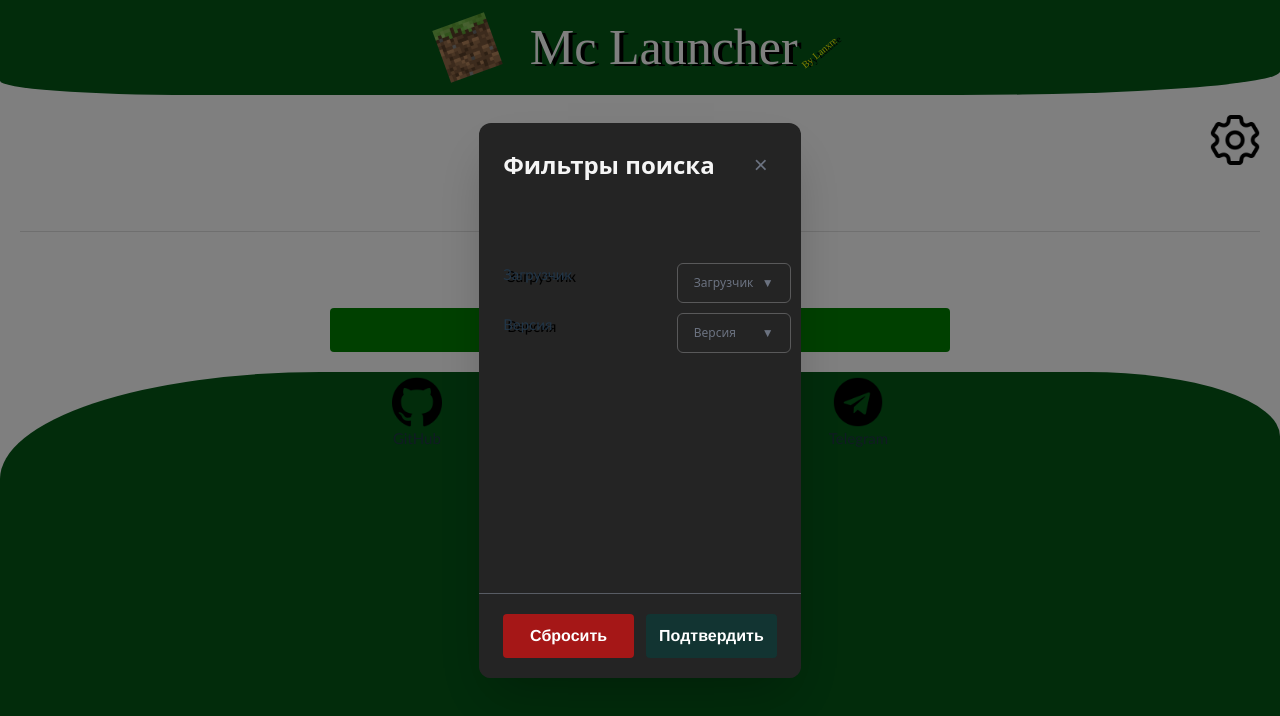
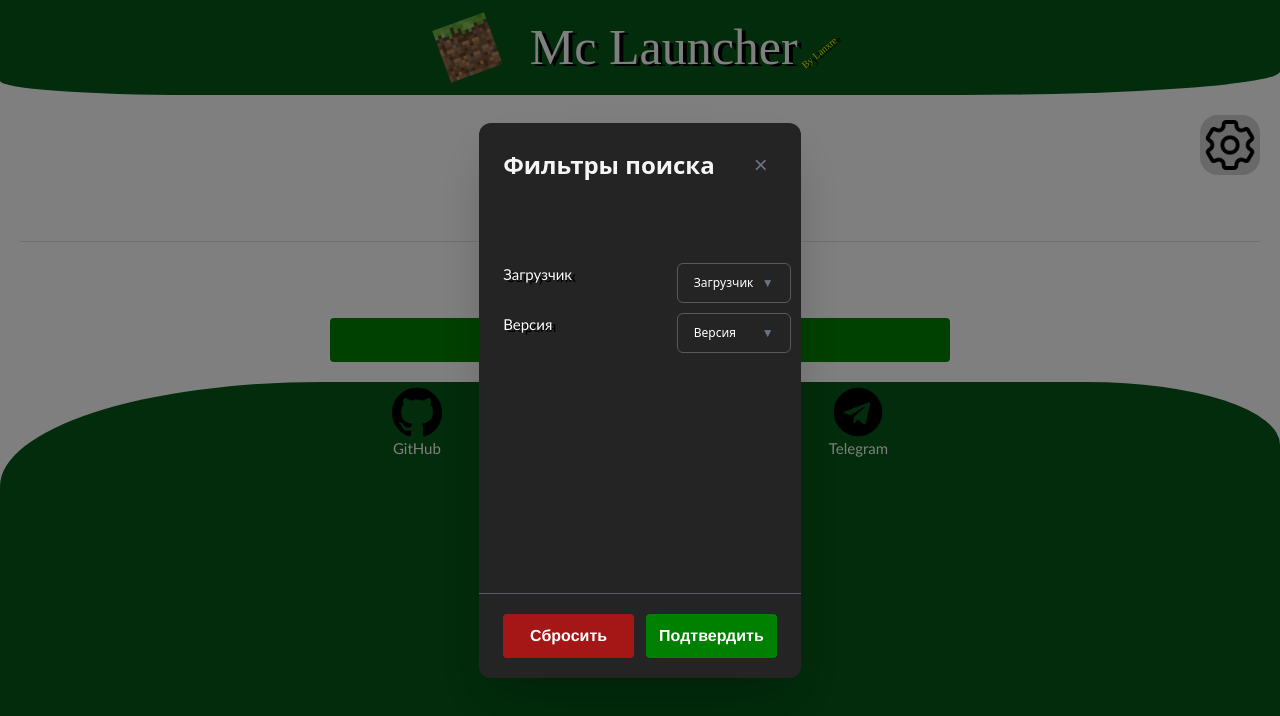
Before and after one commit to Lanxre/mc-launcher, a Vue app in the folder frontend/: page / in a window 1280 px wide. Both pictures are taken after a click on the picture 1235 px from the left and 140 px from the top of the page. Shown: the top 716 px of the page. Built offline with nearby package versions, Linux system fonts and the light colour scheme; a web font is replaced by a local one.

Commit message:
feat: same front fix

```diff
--- a/frontend/src/components/List/List.vue
+++ b/frontend/src/components/List/List.vue
@@ -224,7 +224,7 @@
 }
 
 .dropdown__placeholder {
-  color: #6b7280;
+  color: #ffffff;
   width: 60px;
 }
 
@@ -259,6 +259,7 @@
   transition: background-color 0.2s ease;
   border-bottom: 1px solid #f3f4f6;
   min-height: 20px;
+  color: white;
 }
 
 .dropdown__item:last-child {
--- a/frontend/src/components/Modal/Modal.vue
+++ b/frontend/src/components/Modal/Modal.vue
@@ -48,7 +48,7 @@
   closable: true,
   closeOnOverlay: true,
   closeOnEscape: true,
-  preventScroll: true,
+  preventScroll: false,
   width: 'auto',
   maxWidth: '600px'
 })
--- a/frontend/src/components/SearchFilter/SearchFilter.vue
+++ b/frontend/src/components/SearchFilter/SearchFilter.vue
@@ -43,22 +43,24 @@
 
 <template>
 <div class="search-filter">
-      <img :src="SettingsIcon"
+      <div class="search-button">
+        <img :src="SettingsIcon"
             class="icon"
             style="cursor: pointer;"
             @click="handleModalOpen"
         />
+      </div>
       <Modal  v-model="isModalOpen"
               title="Фильтры поиска"
       >
       <div class="search-settings">
         <div class="search-settings-item">
-            <p class="text text-shd">Загрузчик</p>
+            <p class="text text-shd" style="color: white;">Загрузчик</p>
             <List :items="loaders" v-model="loader" placeholder="Загрузчик" style="width: 100px;"/>
         </div>
 
         <div class="search-settings-item">
-            <p class="text text-shd">Версия</p>
+            <p class="text text-shd" style="color: white;">Версия</p>
             <List :items="versions" v-model="version" placeholder="Версия" style="width: 100px;"/>
         </div>
 
@@ -71,7 +73,7 @@
             Сбросить
         </button>
         <button class="button"
-                style="background-color: #123432;"
+                style="background-color: green;"
                 @click="handleModalConfirm">
             Подтвердить
         </button>
@@ -112,4 +114,17 @@
     font-size: 12px;
 }
 
+.search-button {
+    display: flex;
+    align-items: center;
+    padding: 5px;
+    border-radius: 30%;
+    background-color: lightgray;
+    transition: 1s;
+}
+
+.search-button:hover {
+    background-color: lightgreen;
+}
+
 </style>
--- a/frontend/src/layouts/AppFooter.vue
+++ b/frontend/src/layouts/AppFooter.vue
@@ -17,12 +17,12 @@
         <div class="link-group">
             <div class="group" @click="openLink('https://github.com/lanxre')">
                 <img :src="GithubIcon" alt="github" class="icon"/>
-                <p class="text">GitHub</p>
+                <p class="text" style="color: white;">GitHub</p>
             </div>
 
             <div class="group" @click="openLink('https://t.me/lanxreeazy')">
                 <img :src="TelegramIcon" alt="github" class="icon"/>
-                <p class="text">Telegram</p>
+                <p class="text" style="color: white;">Telegram</p>
 
             </div>
         </div>
```
Also changed, not shown: 1 other file (tests, documents, lock files or other folders).
